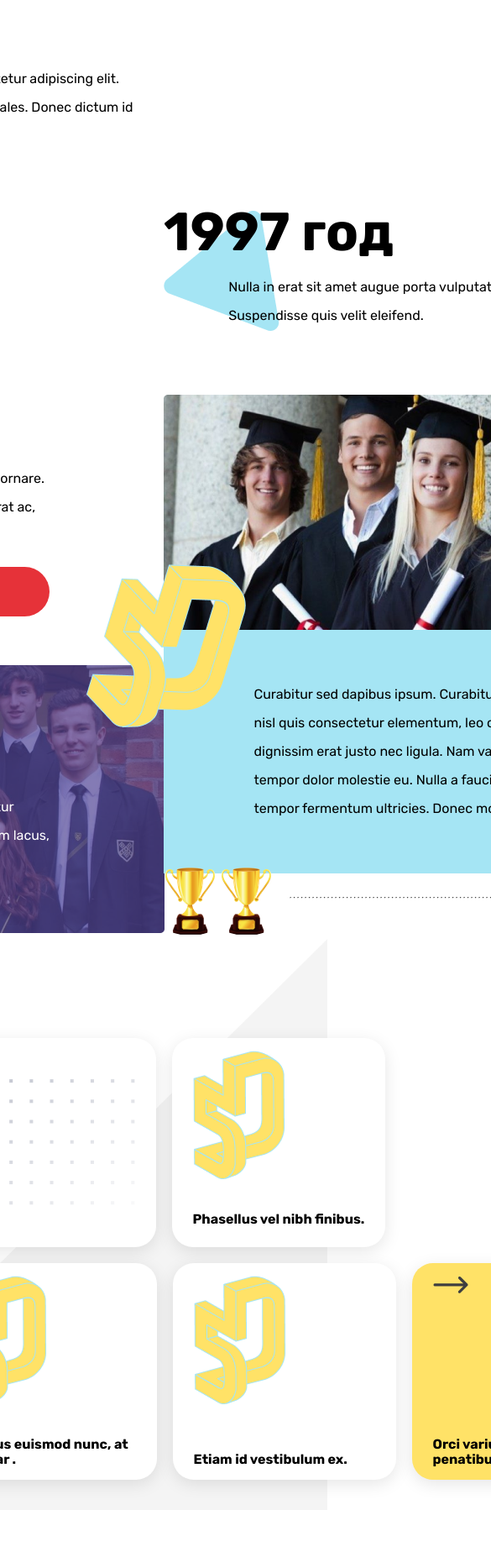
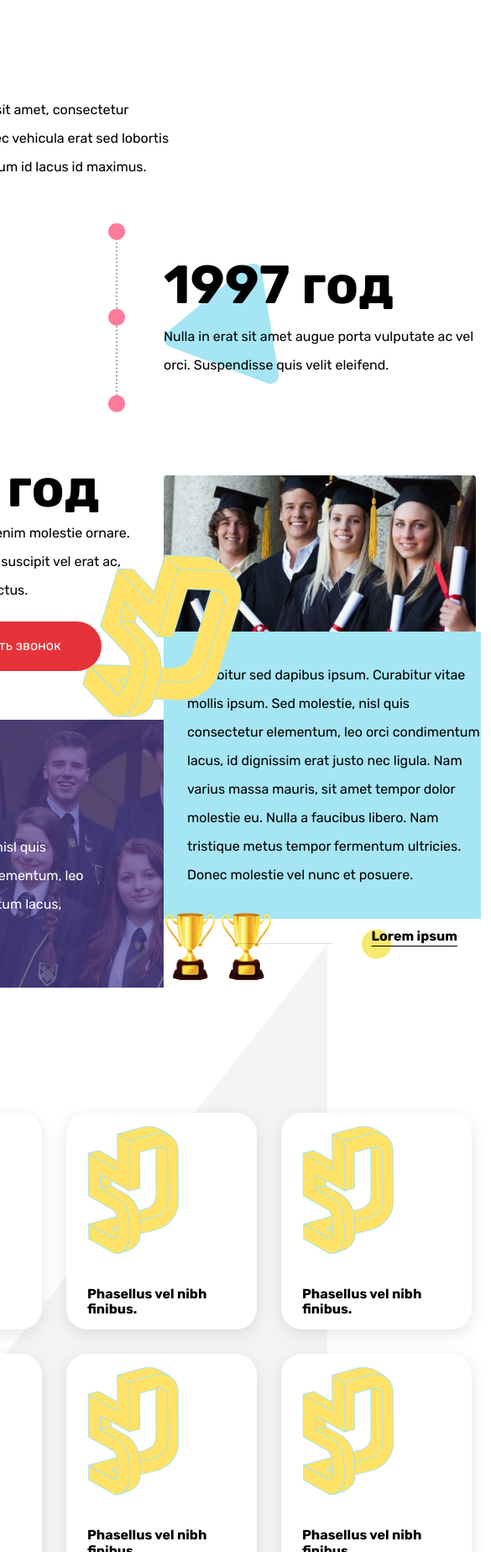
Before and after one commit to COLOMBO72/testtask_pyatoeizmerenie, a website built with webpack: page src/index.html in a window 390 px wide. Shown: the part 152-2000 px from the top of the page at 84% size, 585 px wide, since content can reach past the window. Before the commit the page ends 1950 px from the top, so only its background shows below. Built offline with nearby package versions, Linux system fonts and the light colour scheme.

Commit message:
created adaptive for 768

```diff
--- a/src/index.html
+++ b/src/index.html
@@ -121,6 +121,32 @@
                         <h2>Orci varius natoque penatibus</h2>
                     </div>
                 </div>
+                <div class="container__row__for768">
+                    <div class="under_row1--card768">
+                        <img src="./images/central_logo90g.png" name="card_logo" alt="central_logo90g">
+                        <h2>Phasellus vel nibh finibus.</h2>
+                    </div>
+                    <div class="under_row1--card768">
+                        <img src="./images/central_logo90g.png" name="card_logo" alt="central_logo90g">
+                        <h2>Phasellus vel nibh finibus.</h2>
+                    </div>
+                    <div class="under_row1--card768">
+                        <img src="./images/central_logo90g.png" name="card_logo" alt="central_logo90g">
+                        <h2>Phasellus vel nibh finibus.</h2>
+                    </div>
+                    <div class="under_row1--card768">
+                        <img src="./images/central_logo90g.png" name="card_logo" alt="central_logo90g">
+                        <h2>Phasellus vel nibh finibus.</h2>
+                    </div>
+                    <div class="under_row1--card768">
+                        <img src="./images/central_logo90g.png" name="card_logo" alt="central_logo90g">
+                        <h2>Phasellus vel nibh finibus.</h2>
+                    </div>
+                    <div class="under_row1--card768">
+                        <img src="./images/central_logo90g.png" name="card_logo" alt="central_logo90g">
+                        <h2>Phasellus vel nibh finibus.</h2>
+                    </div>
+                </div>
             </div>
         </div>
     </main>
--- a/src/index.js
+++ b/src/index.js
@@ -3,6 +3,7 @@ import './styles/main.scss';
 
 let card2 = document.getElementsByClassName('under_row2--card');
 let card1 = document.getElementsByClassName('under_row1--card');
+let card768 = document.getElementsByClassName('under_row1--card768');
 let bigcard1 = document.getElementsByClassName('under_row1--big_card');
 let cardlogo = document.getElementsByName('card_logo');
 let currentColor;
@@ -46,3 +47,18 @@ for (let i = 0; i < bigcard1.length; i++) {
     cardlogo[i].src = currentImage;
   });
 }
+
+// HOVER FOR CARD 768
+
+for (let i = 0; i < card768.length; i++) {
+  card768[i].addEventListener('mouseover', function () {
+    currentColor = this.style.backgroundColor; //Сохраняю текущий цвет элемента, чтобы после ухода курсора с элемента, можно было вернуть его исходный цвет.
+    currentImage = cardlogo[i].src;
+    this.style.backgroundColor = '#FFE267';
+    cardlogo[i + 1].src = './images/central_logo90gwhite.png';
+  });
+  card768[i].addEventListener('mouseout', function () {
+    this.style.backgroundColor = currentColor;
+    cardlogo[i + 1].src = currentImage;
+  });
+}
--- a/src/styles/main.scss
+++ b/src/styles/main.scss
@@ -83,13 +83,6 @@ body {
   flex-direction: column;
   margin-top: 50px;
 
-  img {
-    position: absolute;
-    top: 30px;
-    left: 30px;
-    z-index: 1;
-  }
-
   h2 {
     font-weight: 700;
     font-size: 64px;
@@ -99,14 +92,14 @@ body {
     line-height: 34px;
     font-weight: 400;
     font-size: 16px;
-    max-width: 316px;
+    width: 316px;
     margin-bottom: 20px;
   }
 
   button {
     background-color: #E63239;
     padding: 20px 48px;
-    width: 287px;
+    max-width: 287px;
     border-radius: 46px;
     color: $white;
   }
@@ -158,8 +151,8 @@ body {
 
 .container__row-column-2 {
   width: 50%;
-
-  .date1997 {
+}
+.container__row-column-2 .date1997 {
   position: relative;
   display: flex;
   flex-direction: column;
@@ -184,8 +177,6 @@ body {
     max-width: 405px;
   }
 }
-}
-
 .container__row-column-2 .block--oxford1--text {
   width: 752px;
   display: flex;
@@ -194,7 +185,6 @@ body {
   line-height: 34px;
   padding: 60px 48px;
   background-color: #A5E5F4;
-
   p {
     width: 537px;
   }
@@ -260,6 +250,19 @@ body {
 .container__row--under_row1 {
   display: flex;
   gap: 19px;
+}
+.under_row1--card {
+  display: flex;
+  flex-direction: column;
+  background-color: $white;
+  align-items: start;
+  box-shadow: 0px 5px 20px 0px #0000001A;
+  border-radius: 25px;
+  padding: 15px 25px;
+  transition: 0.2s;
+  gap: 38px;
+  cursor: pointer;
+}
 
 .under_row1--big_card {
   display: flex;
@@ -275,24 +278,9 @@ body {
   .big_card--logo {
     margin-bottom: 35px;
   }
-
   .big_card--info {
     display: flex;
     flex-direction: column;
-    }
-  }
-
-  .under_row1--card {
-    display: flex;
-    flex-direction: column;
-    background-color: $white;
-    align-items: start;
-    box-shadow: 0px 5px 20px 0px #0000001A;
-    border-radius: 25px;
-    padding: 15px 25px;
-    transition: 0.2s;
-    gap: 38px;
-    cursor: pointer;
   }
 }
 
@@ -300,7 +288,9 @@ body {
   display: flex;
   gap: 19px;
 }
-
+.container__row--cards_wrapper .under_row1--card768{
+  display: none;
+}
 .container__row--under_row2 .under_row2--card {
   display: flex;
   flex-direction: column;
@@ -327,3 +317,127 @@ body {
   height: 700px;
   z-index: -1;
 }
+
+@media (max-width: 768px) {
+  .container__general {
+    max-width: 768px;
+    position: relative;
+    display: flex;
+    flex-direction: column;
+    padding: 25px 125px;
+    align-items: center;
+  }
+  .threedots {
+    width: 170%;
+    display: flex;
+    justify-content: center;
+  }
+  .container__row-column-1 .date1969 {
+    margin: 25px 16px;
+    p {
+      font-size: 16px;
+      width: 364px;
+    }
+  }
+  .container__row-column-1 .date2008 {
+    position: relative;
+    display: flex;
+    z-index: 1;
+    flex-direction: column;
+    margin-top: 30px;
+    h2 {
+      font-weight: 700;
+      font-size: 64px;
+    }
+
+    p {
+      line-height: 34px;
+      font-weight: 400;
+      font-size: 16px;
+      width: 300px;
+    }
+
+  }
+  .triangle_gray {
+    position: absolute;
+    left: -20%;
+    top: 4%;
+  }
+  .container__row-column-2 .block--oxford1{
+    img{
+      width: 378px;
+    }
+  }
+  .container__row-column-2 .block--oxford1--text {
+    max-width: 378px;
+    line-height: 34px;
+    padding: 35px 0px 35px 27px;
+    p {
+      max-width: 349px;
+    }
+  }
+
+  .central_logo {
+    position: absolute;
+    left: 280px;
+    top: 34%;
+  }
+
+  .container__row-column-2 .block--oxford1--cups {
+    max-width: 350px;
+  }
+  .block--oxford1--cups .line--image {
+    width: 113px;
+    left: 40%;
+  }
+  .container__row-column-1 .block--oxford2 {
+    width: 372px;
+    height: 319px;
+    background-image: url('../images/oksford_2.png');
+    padding: 33px;
+
+    p {
+      max-width: 237px;
+    }
+  }
+
+  .container__row {
+    width: 768px;
+    padding: 12px;
+    display: flex;
+    align-items: center;
+    justify-content: space-between;
+  }
+  .container__row--under_row1{
+    display: none;
+  }
+  .container__row--under_row2{
+    display: none;
+  }
+  .container__row__for768{
+    display: flex;
+    flex-wrap: wrap;
+    max-width: 745px;
+    gap: 29px;
+  }
+  .container__row__for768 .under_row1--card768{
+    display: flex;
+    flex-direction: column;
+    background-color: $white;
+    justify-content: space-between;
+    align-items: start;
+    box-shadow: 0px 5px 20px 0px #0000001A;
+    border-radius: 25px;
+    padding: 15px 25px;
+    gap: 38px;
+    cursor: pointer;
+    width: 227px;
+    transition: 0.2s;
+  }
+  .bg-gray_rectangle {
+    position: absolute;
+    top: 1250px;
+    height: 900px;
+    z-index: -1;
+  }
+}
```
Lines whose indentation alone changed are shown as unchanged.
